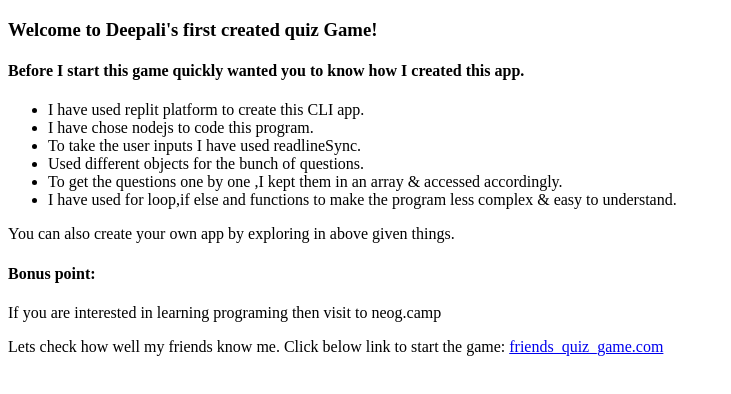
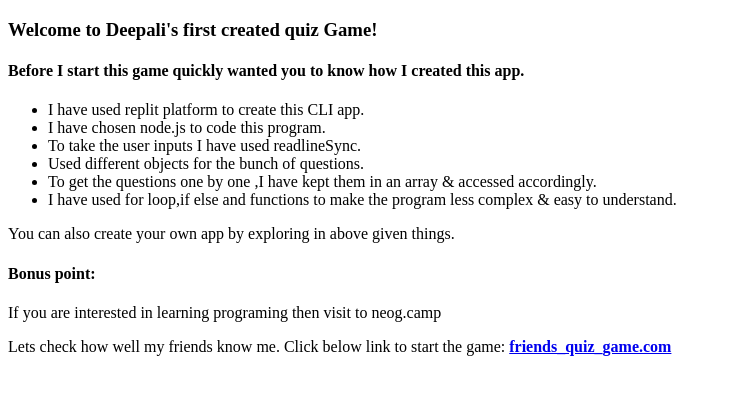
Before and after one commit to deepalishivanagi/First-Project-Friends-CLI-app, a plain HTML site: page index.html in a window 1280 px wide. Shown: the whole page, without its empty margins (0-731 px from the left). Drawn offline with Linux system fonts and the light colour scheme.

Commit message:
docs :updated text

```diff
--- a/index.html
+++ b/index.html
@@ -11,10 +11,10 @@
     <h4>Before I start this game quickly wanted you to know how I created this app.</h4>
     <ul>
         <li>I have used replit platform to create this CLI app.</li>
-        <li>I have chose nodejs to code this program.</li>
+        <li>I have chosen node.js to code this program.</li>
         <li>To take the user inputs I have used readlineSync.</li>
         <li>Used different objects for the bunch of questions.</li>
-        <li>To get the questions one by one ,I kept them in an array & accessed accordingly.</li>
+        <li>To get the questions one by one ,I have kept them in an array & accessed accordingly.</li>
         <li>I have used for loop,if else and functions to make the program less complex & easy to understand.</li>
 
     </ul>
@@ -24,7 +24,7 @@
 
     <p>Lets check how well my friends know me.
         Click below link to start the game:
-        <a href="https://replit.com/@deepalishivanag/endgameexe15">friends_quiz_game.com</a>
+        <a href="https://replit.com/@deepalishivanag/endgameexe15"><b>friends_quiz_game.com</b></a>
     </p>
 
 </body>
```
